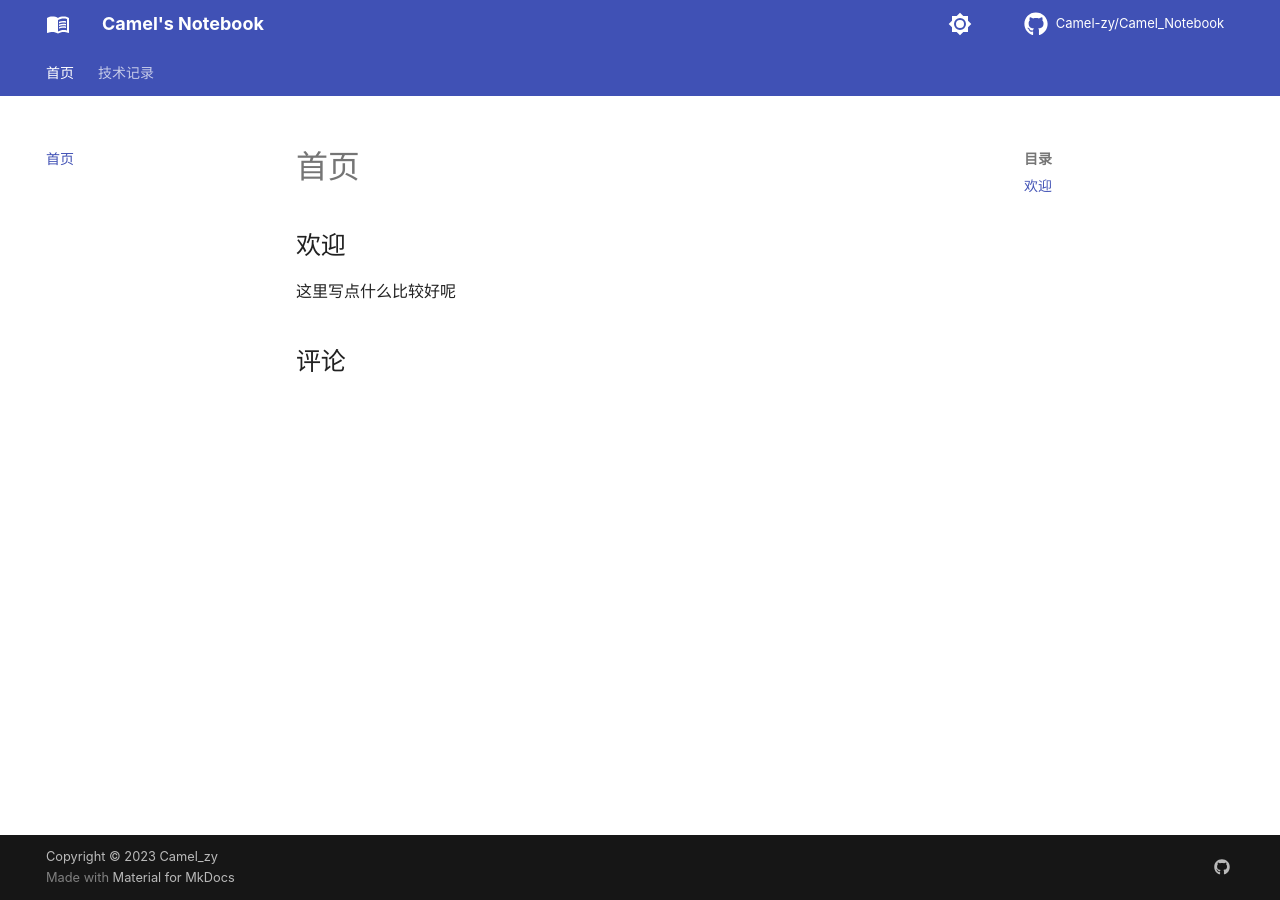
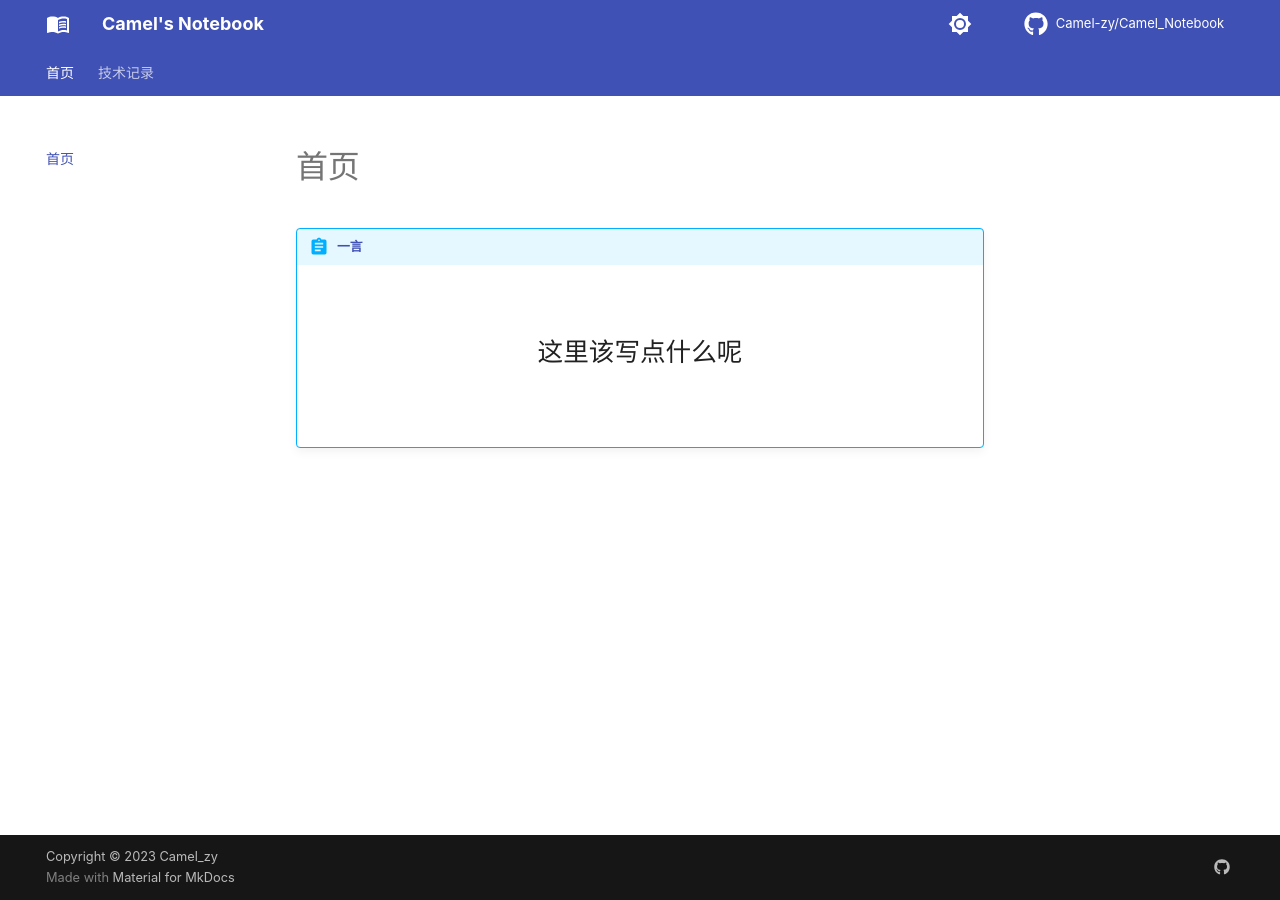
Before and after one commit to Camel-zy/Camel_Notebook, an MkDocs documentation site: the page built from docs/index.md, in a window 1280 px wide. Built offline with MkDocs 1.6.1 and Material for MkDocs 9.7.7, drawn with Linux system fonts in a browser that asks for light colours; comment, search, counter and statistics services are not loaded.

Commit message:
docs(index): 修改主页
修改主页，添加一言

```diff
--- a/docs/index.md
+++ b/docs/index.md
@@ -1,5 +1,29 @@
+---
+title: 首页
+comments: false
+---
 # 首页
 
-## 欢迎
+!!! abstract "[一言](https://hitokoto.cn/)"
+    <br/>
+    <br/>
+    <div id="hitokoto">
+        <div id="hitokoto_text" style="text-align: center; font-size: 2.0em;">这里该写点什么呢</div>
+        <br/>
+        <div id="hitokoto_author" style="text-align: right; font-size: 1.8em;"></div>
+    </div>
+    <br/>
+    <br/>
 
-这里写点什么比较好呢
+<script>
+    fetch("https://v1.hitokoto.cn", {
+        method: "GET",
+    }).then(res => res.json()).then(res => {
+        let hitokoto_text = document.getElementById("hitokoto_text");
+        hitokoto_text.innerHTML = "『 " + res.hitokoto + " 』";
+        let hitokoto_author = document.getElementById("hitokoto_author");
+        hitokoto_author.innerHTML = "—— " + res.from;
+    }).catch(err => {
+        console.log(err);
+    });
+</script>
--- a/overrides/partials/comments.html
+++ b/overrides/partials/comments.html
@@ -1,3 +1,4 @@
+{% if page.meta.comments!=false %}
 <h2 id="__comments">{{ lang.t("meta.comments") }}</h2>
 <!-- Insert generated snippet here -->
 <script src="https://giscus.app/client.js" data-repo="Camel-zy/Camel_Notebook" data-repo-id="R_kgDOJ4k4Ww"
@@ -34,3 +35,4 @@
         })
     })
 </script>
+{% endif %}
```
Also changed, not shown: docs/技术记录/mkdocs.md (+0 -4 lines).
